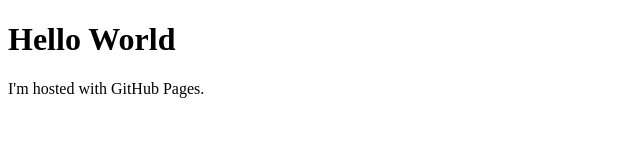
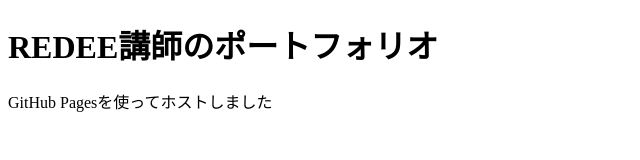
Before and after one commit to tdkazuma/tdkazuma.github.io, a plain HTML site: page index.html in a window 1280 px wide. Shown: the whole page, without its empty margins (0-640 px from the left). Drawn offline with Linux system fonts and the light colour scheme.

Commit message:
Update index.html

```diff
--- a/index.html
+++ b/index.html
@@ -1,7 +1,7 @@
 <!DOCTYPE html>
 <html>
 <body>
-<h1>Hello World</h1>
-<p>I'm hosted with GitHub Pages.</p>
+<h1>REDEE講師のポートフォリオ</h1>
+<p>GitHub Pagesを使ってホストしました</p>
 </body>
 </html>
```
